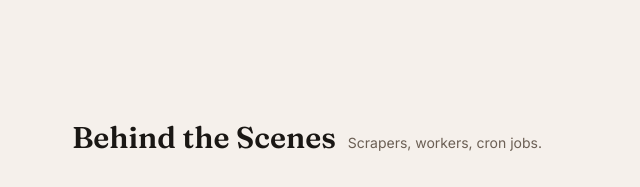
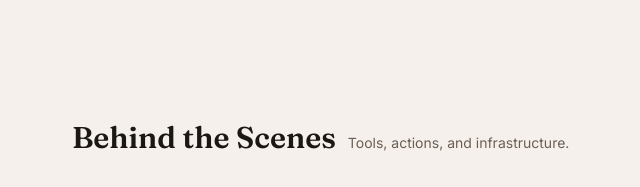
Before and after one commit to owenw2k/hub, a Next.js app: page / in a window 1280 px wide. Shown: the part 2060-2247 px from the top of the page, without its empty margins (80-720 px from the left). Built offline with nearby package versions, Linux system fonts and the light colour scheme.

Commit message:
fix(page): update Behind the Scenes subtitle to reflect actual content

```diff
--- a/src/app/page.tsx
+++ b/src/app/page.tsx
@@ -169,7 +169,7 @@ export default function HomePage() {
               >
                 Behind the Scenes
               </h2>
-              <span className="text-sm text-text-muted">Scrapers, workers, cron jobs.</span>
+              <span className="text-sm text-text-muted">Tools, actions, and infrastructure.</span>
             </div>
             {infraProjects.length === 0 ? (
               <p className="mt-8 text-sm text-text-muted">Nothing to show yet. Check back soon.</p>
```
